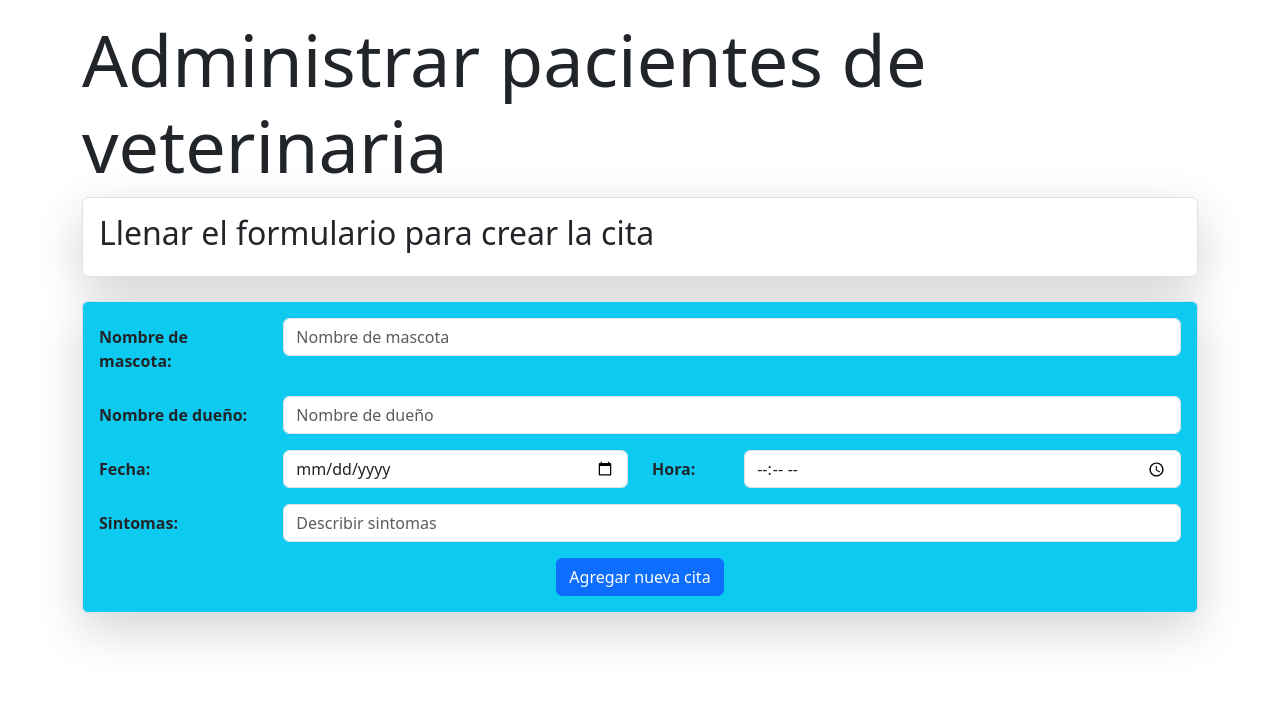
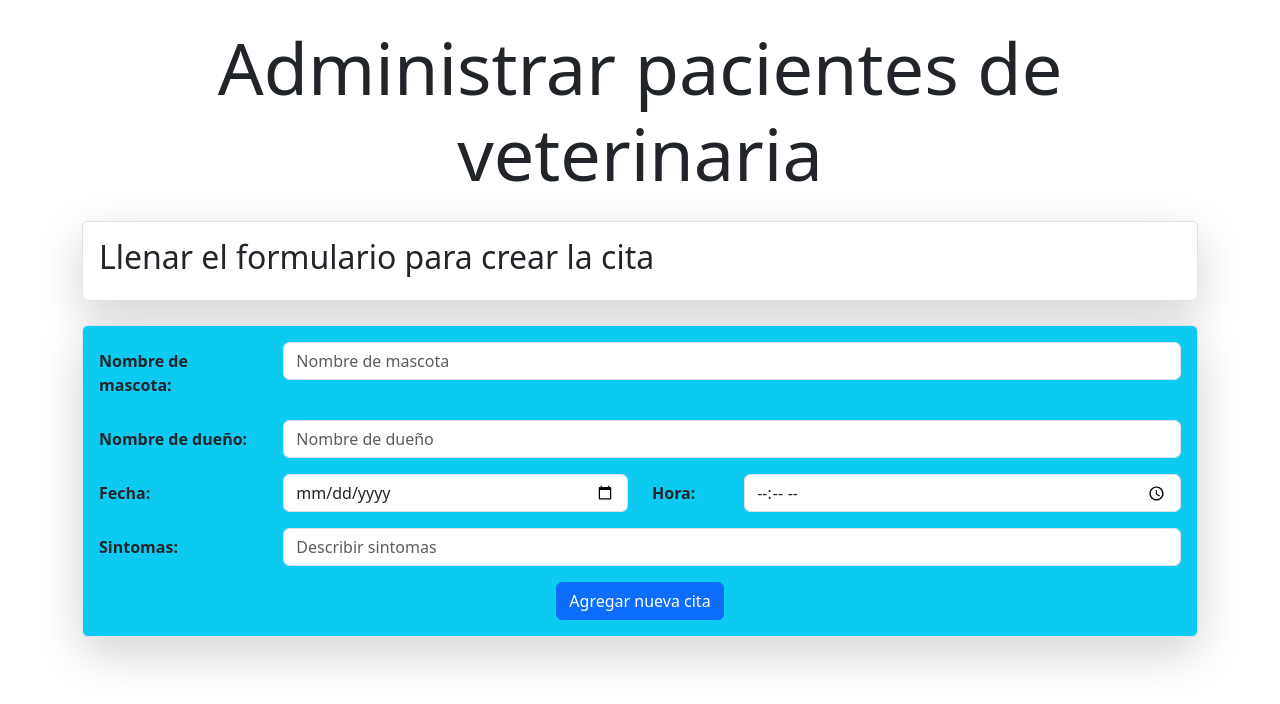
Before and after one commit to julianDev94/citasVeterinaria, a React (Vite) app: page / in a window 1280 px wide. Shown: the top 704 px of the page. Built offline with nearby package versions, Linux system fonts and the light colour scheme.

Commit message:
centro el h1 del titulo

```diff
--- a/src/App.jsx
+++ b/src/App.jsx
@@ -9,7 +9,7 @@ function App() {
     <section>
       <Container>
         <TituloVeterinaria />
-        <FormularioVeterinaria /  >
+        <FormularioVeterinaria />
       </Container>
     </section>
   );
--- a/src/components/TituloVeterinaria.jsx
+++ b/src/components/TituloVeterinaria.jsx
@@ -1,7 +1,7 @@
 
 const TituloVeterinaria = () => {
     return (
-        <h1 className="display-2 mt-3">Administrar pacientes de veterinaria</h1>
+        <h1 className="display-2 my-4 text-center">Administrar pacientes de veterinaria</h1>
     );
 };
 
```
